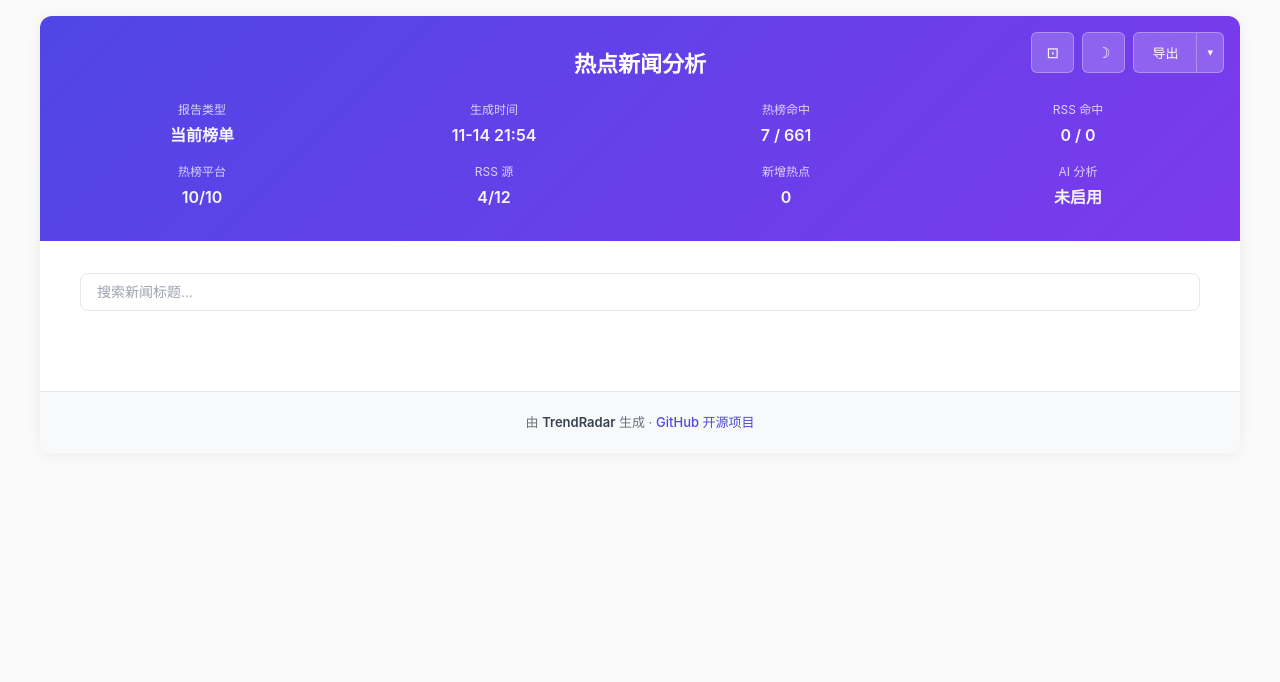
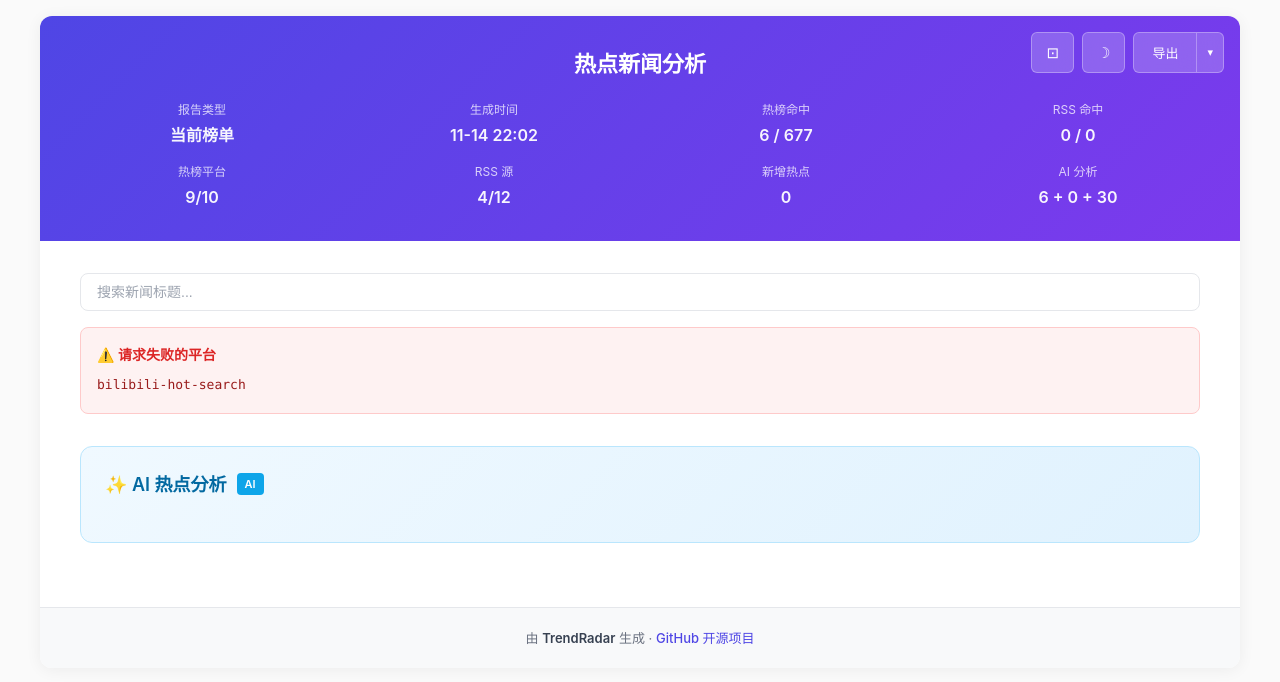
Before and after one commit to liuxiaorong7/trendradar-briefing, a plain HTML site: page index.html in a window 1280 px wide. Drawn offline with nearby package versions, Linux system fonts and the light colour scheme.

Commit message:
自动更新简报 2026年11月14日 星期六 22时06分56秒 CST

```diff
--- a/index.html
+++ b/index.html
@@ -1383,11 +1383,11 @@
                     </div>
                     <div class="info-item">
                         <span class="info-label">生成时间</span>
-                        <span class="info-value">11-14 21:54</span>
+                        <span class="info-value">11-14 22:02</span>
                     </div>
                     <div class="info-item">
                         <span class="info-label">热榜命中</span>
-                        <span class="info-value">7 / 661</span>
+                        <span class="info-value">6 / 677</span>
                     </div>
                     <div class="info-item">
                         <span class="info-label">RSS 命中</span>
@@ -1395,7 +1395,7 @@
                     </div>
                     <div class="info-item">
                         <span class="info-label">热榜平台</span>
-                        <span class="info-value">10/10</span>
+                        <span class="info-value">9/10</span>
                     </div>
                     <div class="info-item">
                         <span class="info-label">RSS 源</span>
@@ -1407,7 +1407,7 @@
                     </div>
                     <div class="info-item">
                         <span class="info-label">AI 分析</span>
-                        <span class="info-value">未启用</span>
+                        <span class="info-value">6 + 0 + 30</span>
                     </div>
                 </div>
             </div>
@@ -1415,6 +1415,19 @@
             <div class="content">
                 <div class="search-bar">
                     <input type="text" class="search-input" placeholder="搜索新闻标题..." oninput="handleSearch(this.value)">
+                </div>
+                <div class="error-section">
+                    <div class="error-title">⚠️ 请求失败的平台</div>
+                    <ul class="error-list"><li class="error-item">bilibili-hot-search</li>
+                    </ul>
+                </div>
+                <div class="ai-section">
+                    <div class="ai-section-header">
+                        <div class="ai-section-title">✨ AI 热点分析</div>
+                        <span class="ai-section-badge">AI</span>
+                    </div>
+                    <div class="ai-blocks-grid">
+                    </div>
                 </div>
             </div>
 
```
